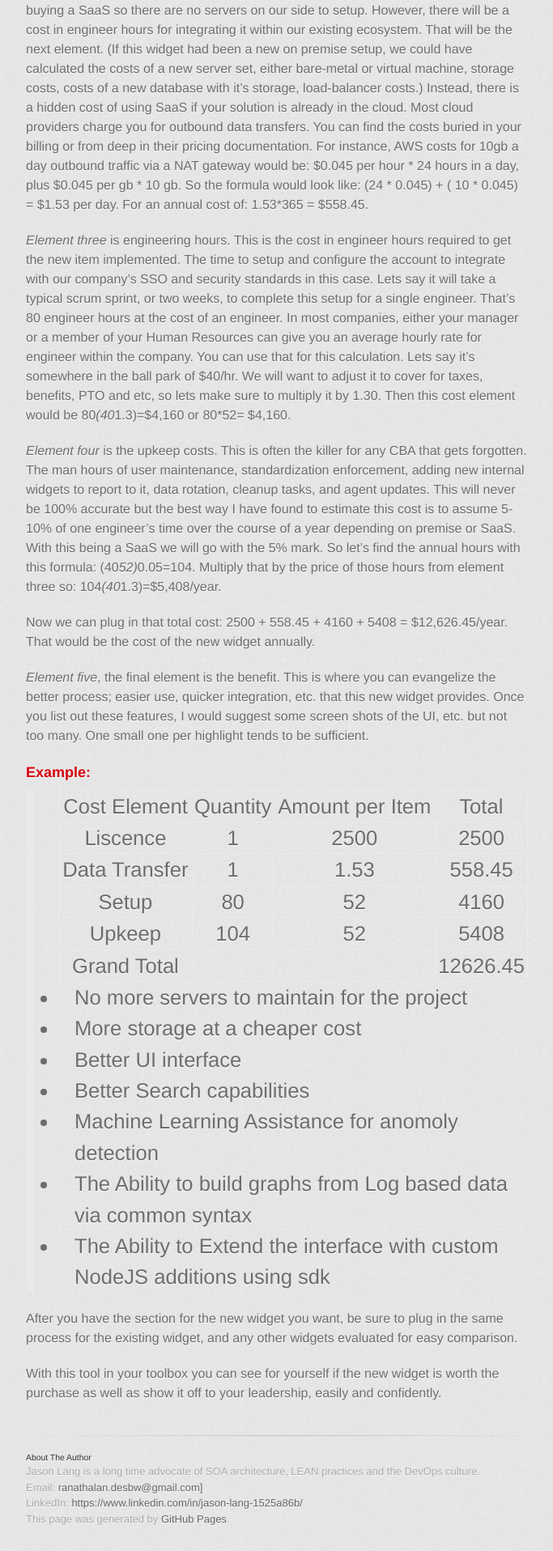
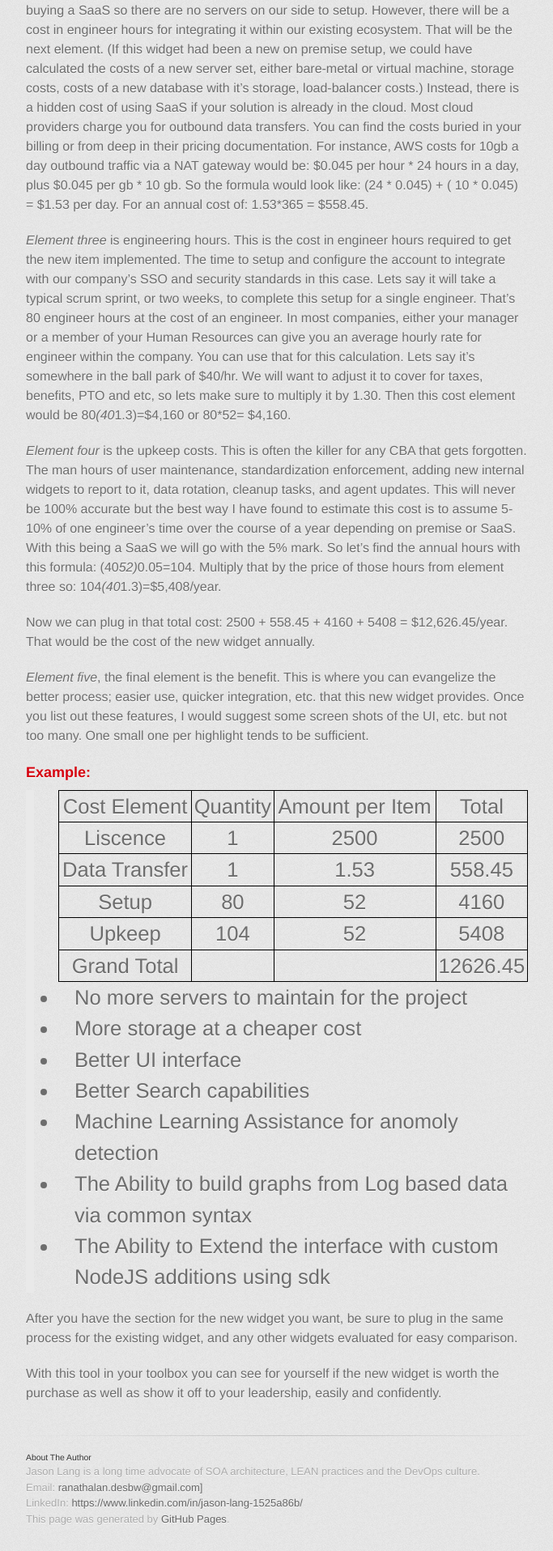
Before and after one commit to JasonLang1980/JasonLang1980.github.io, a Jekyll site: the page built from Business-Tools-for-Engineers/Cost-Benefit-Analysis.md, in a window 1280 px wide. Shown: the part 1596-3512 px from the top of the page at 81% size, without its empty margins (298-981 px from the left). Built offline with Jekyll 4.4.1, drawn with Linux system fonts in a browser that asks for light colours; some web fonts are replaced; our own code applies the rules of GitHub Pages for plain Markdown files.

Commit message:
style changes

```diff
--- a/Business-Tools-for-Engineers/Cost-Benefit-Analysis.md
+++ b/Business-Tools-for-Engineers/Cost-Benefit-Analysis.md
@@ -31,7 +31,7 @@ Now we can plug in that total cost: 2500 + 558.45 + 4160 + 5408 = $12,626.45/yea
 > | Upkeep | 104 | 52 | 5408 |
 > | --- | --- | --- | --- |
 > | Grand Total | | | 12626.45 |
->
+>  {: .tablelines}
 >  * No more servers to maintain for the project
 >  * More storage at a cheaper cost
 >  * Better UI interface
--- a/assets/css/style.scss
+++ b/assets/css/style.scss
@@ -7,3 +7,6 @@
     background-color:#A067AB;
     background-image:linear-gradient(120deg,#5073B8,#A067AB);
     }
+.tablelines table, .tablelines td, .tablelines th {
+    border: 1px solid black;
+}
```
